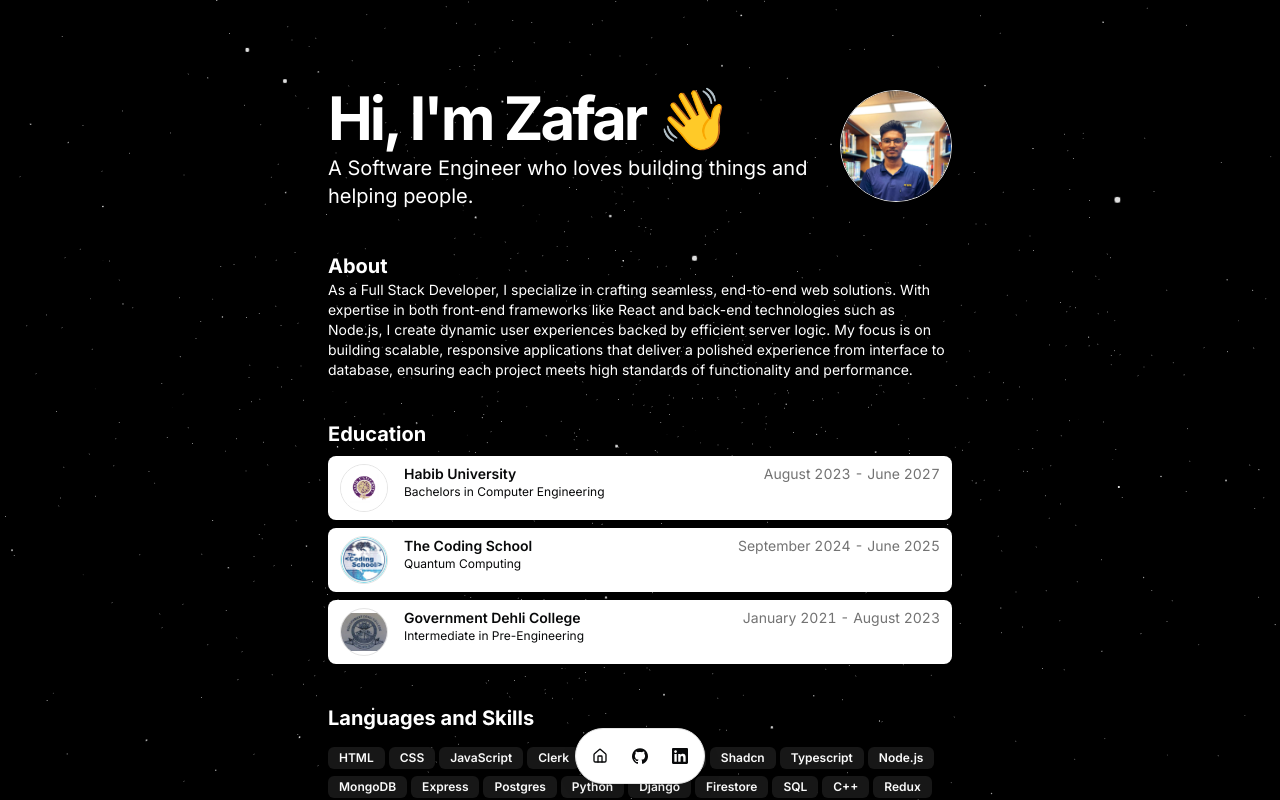
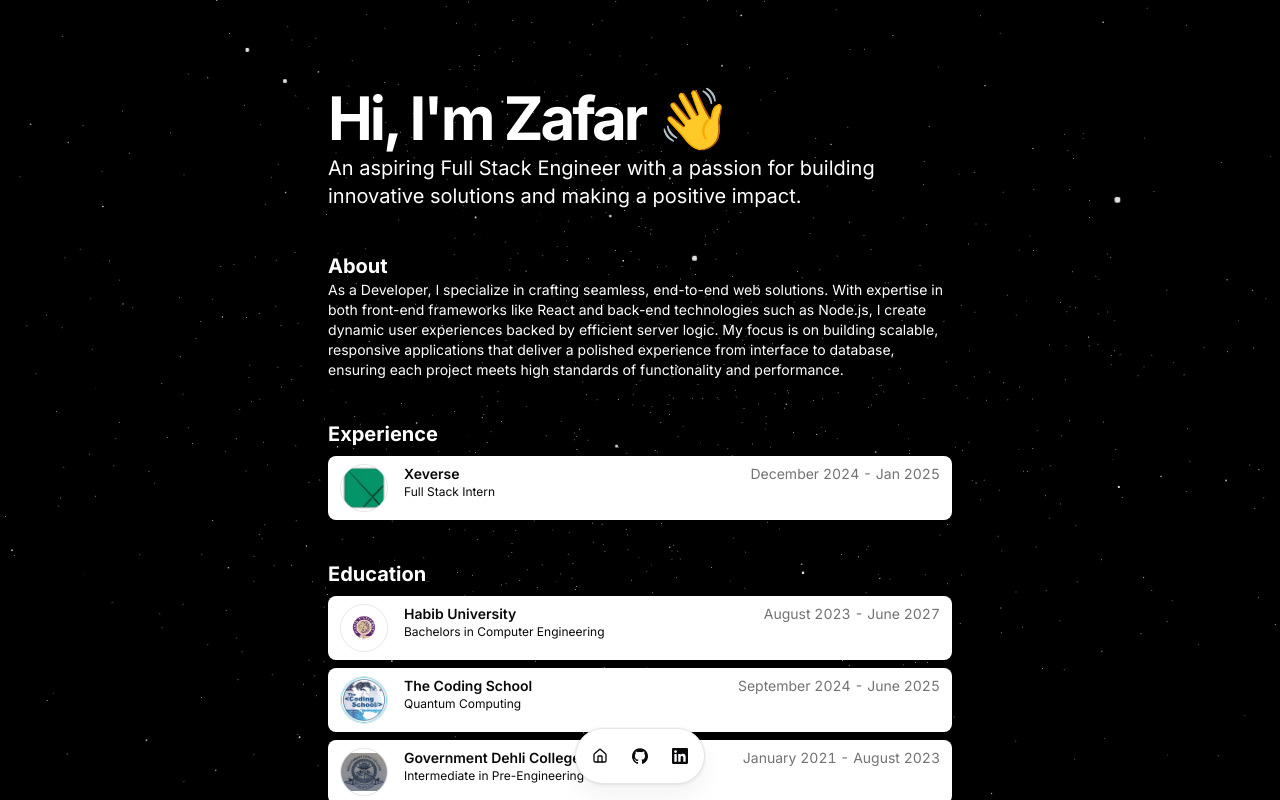
Before and after one commit to Zafar205/zafar_new_portfolio, a Next.js app: page / in a window 1280 px wide. Shown: the top 800 px of the page. Built offline with nearby package versions, Linux system fonts and the light colour scheme.

Commit message:
experience section added

```diff
--- a/src/app/page.tsx
+++ b/src/app/page.tsx
@@ -30,12 +30,12 @@ export default function Page() {
                 text={DATA.description}
               />
             </div>
-            <BlurFade delay={BLUR_FADE_DELAY}>
+            {/* <BlurFade delay={BLUR_FADE_DELAY}>
               <Avatar className="size-28 border">
                 <AvatarImage alt={DATA.name} src={DATA.avatarUrl} />
                 <AvatarFallback>{DATA.initials}</AvatarFallback>
               </Avatar>
-            </BlurFade>
+            </BlurFade> */}
           </div>
         </div>
       </section>
@@ -48,6 +48,32 @@ export default function Page() {
             {DATA.summary}
           </Markdown>
         </BlurFade>
+      </section>
+       <section id="work">
+        <div className="flex min-h-0 flex-col gap-y-2">
+          <BlurFade delay={BLUR_FADE_DELAY * 5}>
+
+            <h2 className="text-xl font-bold text-white">Experience</h2>
+          </BlurFade>
+          {DATA.work1.map((work, id) => (
+            <BlurFade
+              key={work.company}
+              delay={BLUR_FADE_DELAY * 6 + id * 0.05}
+            >
+              <ResumeCard
+                key={work.company}
+                logoUrl={work.logoUrl}
+                altText={work.company}
+                title={work.company}
+                subtitle={work.title}
+                href={work.href}
+                badges={work.badges}
+                period={`${work.start} - ${work.end ?? "Present"}`}
+                description={work.description}
+              />
+            </BlurFade>
+          ))}
+        </div>
       </section>
        <section id="work">
         <div className="flex min-h-0 flex-col gap-y-2">
--- a/src/data/resume.tsx
+++ b/src/data/resume.tsx
@@ -8,9 +8,9 @@ export const DATA = {
   location: "Karachi, Pakistan",
   locationLink: "https://www.google.com/maps/place/karachi",
   description:
-    "A Software Engineer who loves building things and helping people. ",
+    "An aspiring Full Stack Engineer with a passion for building innovative solutions and making a positive impact.",
   summary:
-    "As a Full Stack Developer, I specialize in crafting seamless, end-to-end web solutions. With expertise in both front-end frameworks like React and back-end technologies such as Node.js, I create dynamic user experiences backed by efficient server logic. My focus is on building scalable, responsive applications that deliver a polished experience from interface to database, ensuring each project meets high standards of functionality and performance.",
+    "As a Developer, I specialize in crafting seamless, end-to-end web solutions. With expertise in both front-end frameworks like React and back-end technologies such as Node.js, I create dynamic user experiences backed by efficient server logic. My focus is on building scalable, responsive applications that deliver a polished experience from interface to database, ensuring each project meets high standards of functionality and performance.",
   avatarUrl: "/display_pic.JPG",
   skills: [
     "HTML",
@@ -76,7 +76,17 @@ export const DATA = {
       },
     },
   },
-
+  work1: [    {
+    company: "Xeverse",
+    href: "https://xeverse.io",
+    badges: [],
+    location: "Karachi",
+    title: "Full Stack Intern",
+    logoUrl: "/obdco_logo.jpg",
+    start: "December 2024",
+    end: "Jan 2025",
+    description:
+      "As a Full Stack Intern at Xeverse, I used Next.js, React, and TypeScript to contribute to their web applications. My work included developing and improving features, fixing bugs, and ensuring the applications were functional and user-friendly. It was a great learning experience that helped me strengthen my skills in full-stack development."},],
   work: [
     {
       company: "Habib University",
```
Also changed, not shown: public/me.png (deleted), public/obdco_logo.jpg (added).
